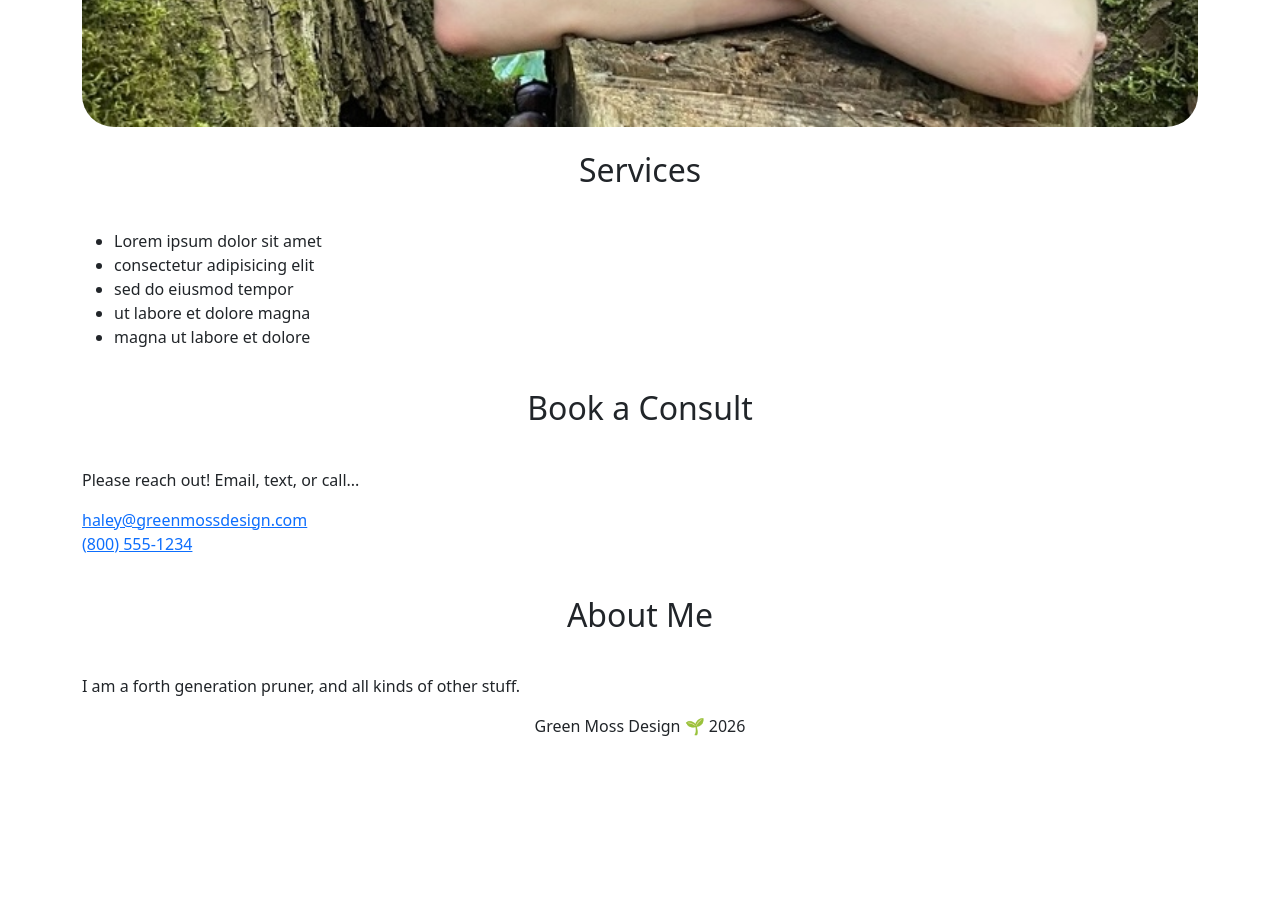
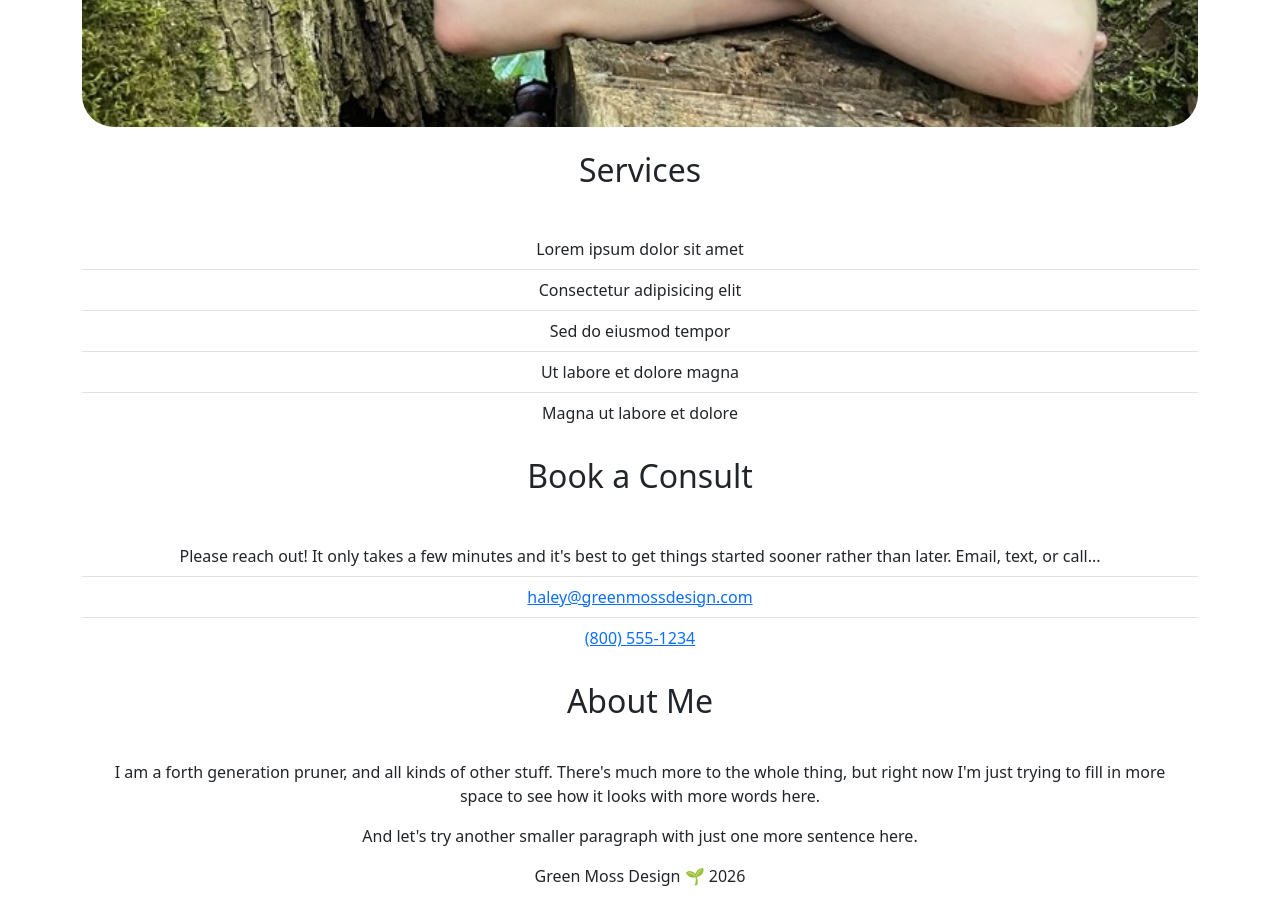
Before and after one commit to eliduke/green-moss-design, a plain HTML site: page index.html in a window 1280 px wide. Shown: the part 880-1784 px from the top of the page. Before the commit the page ends 1634 px from the top, so only its background shows below. Drawn offline with nearby package versions, Linux system fonts and the light colour scheme.

Commit message:
different list stylings

```diff
--- a/index.html
+++ b/index.html
@@ -41,28 +41,29 @@
         </div>
       </div>
 
-      <div class="row mb-12">
+      <div class="row mb-12 text-center">
         <div class="lg:col-4 mb-8">
           <h2 class="bg-muted-success p-4 px-6 rounded-5 mb-3 text-center">Services</h2>
-          <ul>
-            <li>Lorem ipsum dolor sit amet</li>
-            <li>consectetur adipisicing elit</li>
-            <li>sed do eiusmod tempor</li>
-            <li>ut labore et dolore magna</li>
-            <li>magna ut labore et dolore</li>
+          <ul class="list-group list-group-flush">
+            <li class="list-group-item">Lorem ipsum dolor sit amet</li>
+            <li class="list-group-item">Consectetur adipisicing elit</li>
+            <li class="list-group-item">Sed do eiusmod tempor</li>
+            <li class="list-group-item">Ut labore et dolore magna</li>
+            <li class="list-group-item">Magna ut labore et dolore</li>
           </ul>
         </div>
         <div class="lg:col-4 mb-8">
           <h2 class="bg-muted-success p-4 px-6 rounded-5 mb-3 text-center">Book a Consult</h2>
-          <p>Please reach out! Email, text, or call...</p>
-          <ul class="list list-unstyled">
-            <li><a href="mailto:haley@greenmossdesign.com?Subject=I need your services">haley@greenmossdesign.com</a></li>
-            <li><a href="tel:8005551234">(800) 555-1234</a></li>
+          <ul class="list-group list-group-flush">
+            <li class="list-group-item">Please reach out! It only takes a few minutes and it's best to get things started sooner rather than later. Email, text, or call...</li>
+            <li class="list-group-item"><a href="mailto:haley@greenmossdesign.com?Subject=I need your services">haley@greenmossdesign.com</a></i>
+            <li class="list-group-item"><a href="tel:8005551234">(800) 555-1234</a></li>
           </ul>
         </div>
         <div class="lg:col-4 mb-8">
           <h2 class="bg-muted-success p-4 px-6 rounded-5 mb-3 text-center">About Me</h2>
-          <p>I am a forth generation pruner, and all kinds of other stuff.</p>
+          <p class=px-3>I am a forth generation pruner, and all kinds of other stuff. There's much more to the whole thing, but right now I'm just trying to fill in more space to see how it looks with more words here.</p>
+          <p class=px-3>And let's try another smaller paragraph with just one more sentence here.</p>
         </div>
       </div>
 
```
